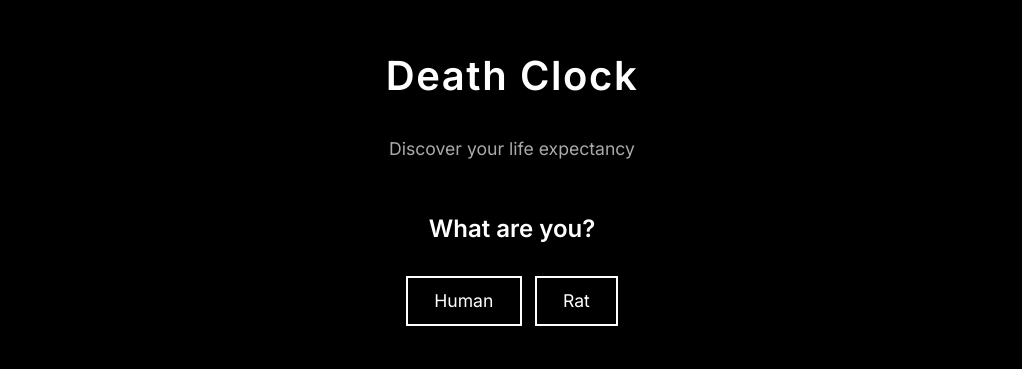
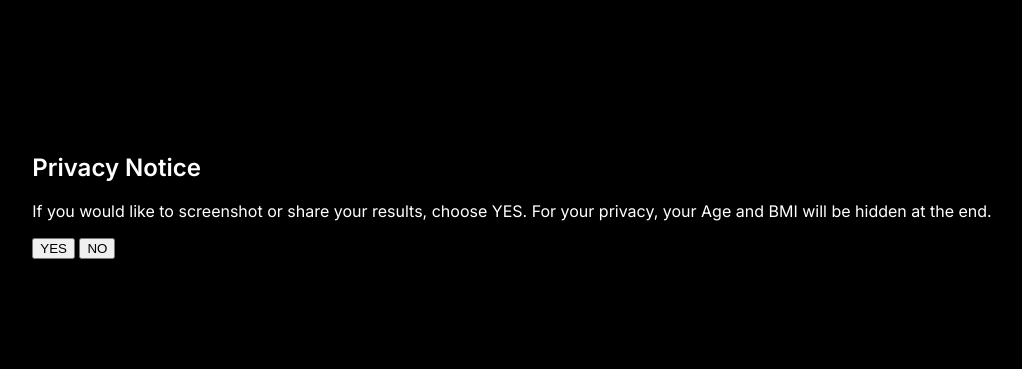
Before and after one commit to OrionsCodeHub/Death-Clock, a plain HTML site: page index.html in a window 1280 px wide. Shown: the part 204-573 px from the top of the page, without its empty margins (128-1150 px from the left). Drawn offline with Linux system fonts and the light colour scheme.

Commit message:
Update index.html

```diff
--- a/index.html
+++ b/index.html
@@ -8,7 +8,17 @@
   <link href="https://fonts.googleapis.com/css2?family=Inter:wght@400;600&display=swap" rel="stylesheet">
 </head>
 <body>
-    <div id="questionnaire" class="questionnaire">
+    <div id="privacy-notification" class="privacy-notification">
+      <div class="privacy-container">
+        <h2 class="privacy-title">Privacy Notice</h2>
+        <p class="privacy-text">If you would like to screenshot or share your results, choose YES. For your privacy, your Age and BMI will be hidden at the end.</p>
+        <div class="privacy-buttons">
+          <button class="privacy-btn" id="privacy-yes">YES</button>
+          <button class="privacy-btn" id="privacy-no">NO</button>
+        </div>
+      </div>
+    </div>
+    <div id="questionnaire" class="questionnaire hidden">
       <div class="question-container">
         <h1 class="title">Death Clock</h1>
         <p class="subtitle">Discover your life expectancy</p>
```
